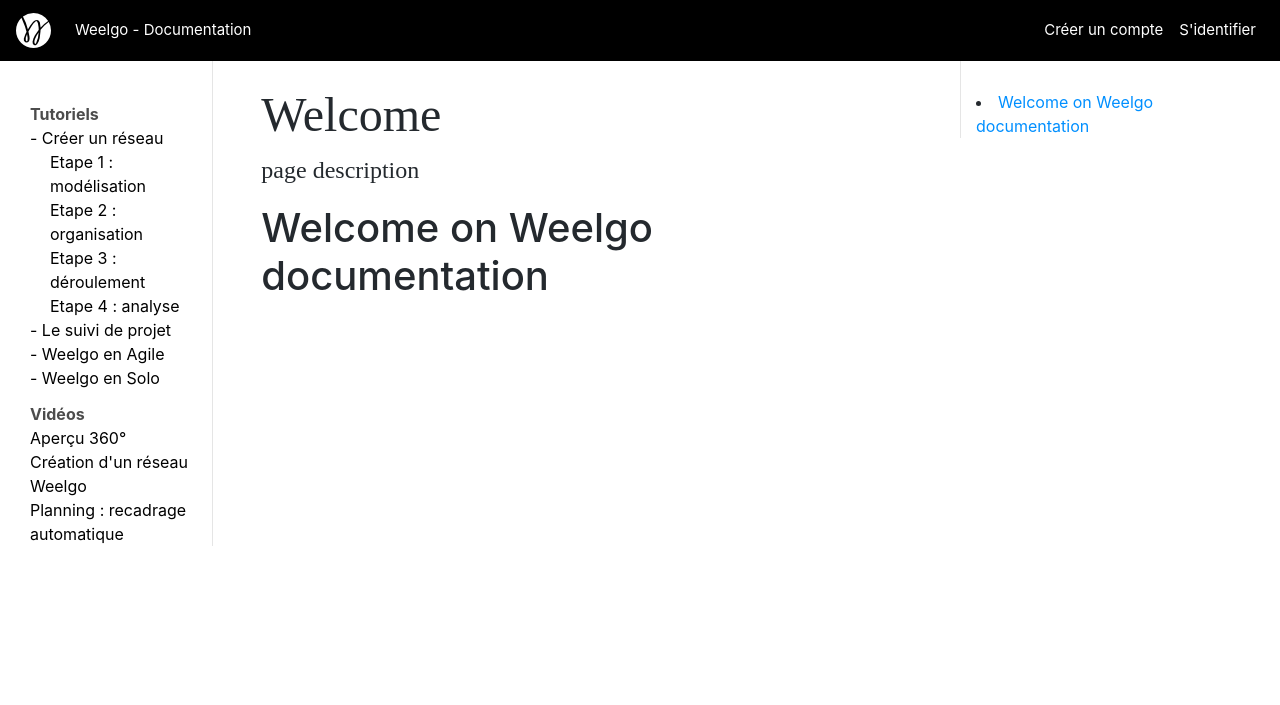
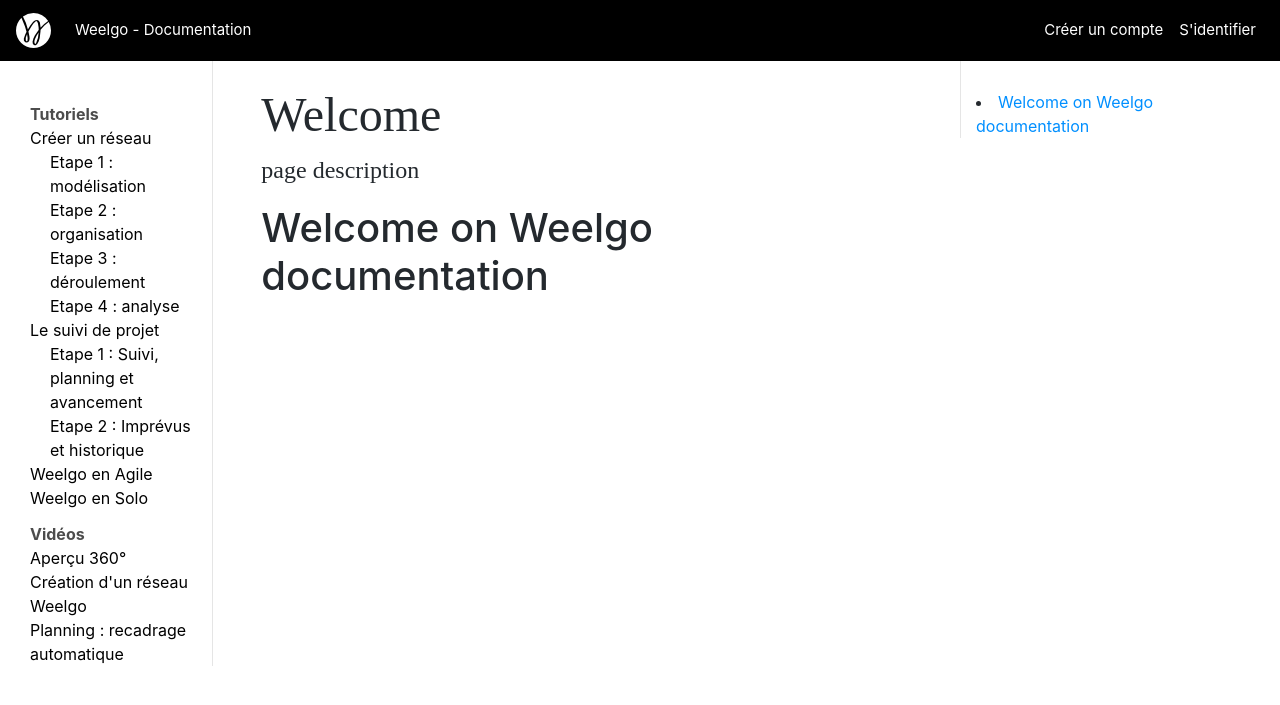
Before and after one commit to Weelgo/weelgo.github.io, a Jekyll site: the page built from index.md, in a window 1280 px wide. Shown: the top 705 px of the page. Built offline with Jekyll 4.4.1, drawn with Linux system fonts in a browser that asks for light colours.

Commit message:
amélioration doc

```diff
--- a/_data/sitemap_fr.json
+++ b/_data/sitemap_fr.json
@@ -4,7 +4,7 @@
 		"path": "tutoriels",
 		"sub": [
 			{
-				"name": "- Créer un réseau",
+				"name": "Créer un réseau",
 				"path": "creationReseau_etp1_modelisation",
 				"sub": [
 					{
@@ -26,15 +26,25 @@
 				]
 			},
 			{
-				"name": "- Le suivi de projet",
-				"path": "suiviProjet"
+				"name": "Le suivi de projet",
+				"path": "suiviProjet_etp1_suiviPlanningEtAvancement",
+				"sub": [
+					{
+						"name": "Etape 1 : Suivi, planning et avancement",
+						"path": "suiviProjet_etp1_suiviPlanningEtAvancement"
+					},
+					{
+						"name": "Etape 2 : Imprévus et historique",
+						"path": "suiviProjet_etp2_imprevusEtHistorique"
+					}
+				]
 			},
 			{
-				"name": "- Weelgo en Agile",
+				"name": "Weelgo en Agile",
 				"path": "weelgoAgile"
 			},
 			{
-				"name": "- Weelgo en Solo",
+				"name": "Weelgo en Solo",
 				"path": "weelgoSolo"
 			}
 		]
--- a/_layouts/main_index_fr.html
+++ b/_layouts/main_index_fr.html
@@ -24,7 +24,7 @@
 				</div>
 				<div class="text-center" style="font-size: 23px; margin-bottom: 30px;">Tutoriels</div>
 				<div style="margin-bottom: 10px;">
-					<a href="tutoriels/creationReseau">Créer un réseau</a><br> <a href="tutoriels/suiviProjet">Gérez un projet Weelgo</a>
+					<a href="tutoriels/creationReseau_etp1_modelisation">Créer un réseau</a><br> <a href="tutoriels/suiviProjet_etp1_suiviPlanningEtAvancement">Gérez un projet Weelgo</a>
 				</div>
 			</div>
 			<div class="col-md-3 col-sm-12 text-center">
```
